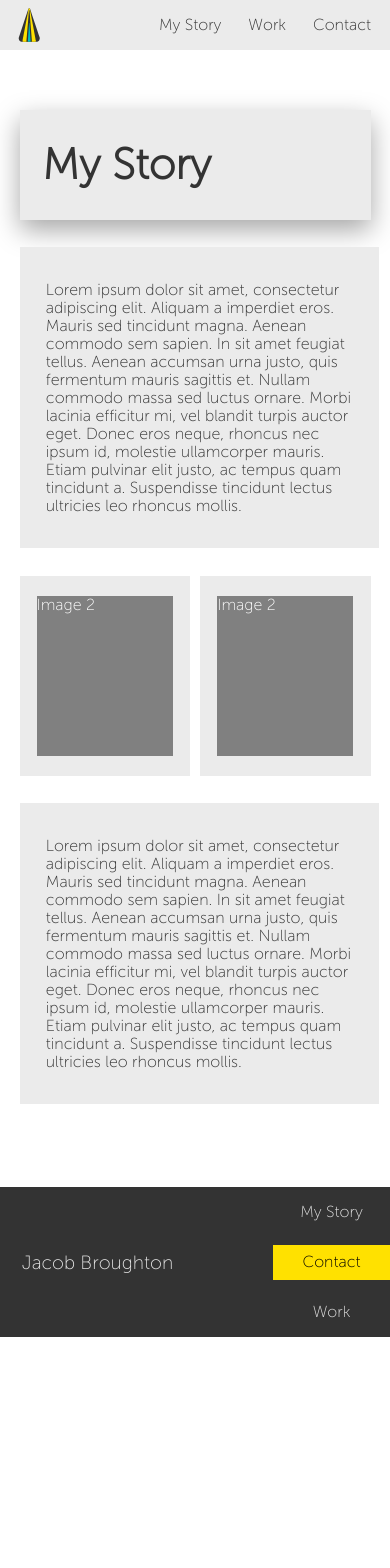
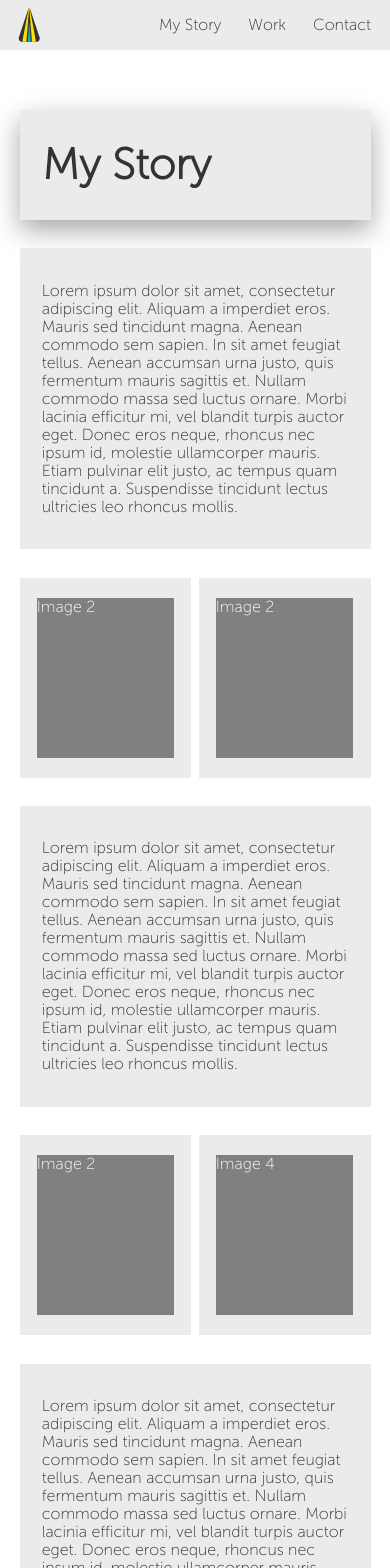
Before and after one commit to jlbroughton88/Portfolio-Next, a Next.js app: page /story in a window 390 px wide. Shown: the top 1568 px of the page. Before the commit the page ends 1337 px from the top, so only its background shows below. Built offline with nearby package versions, Linux system fonts and the light colour scheme.

Commit message:
added to story page

```diff
--- a/pages/story.js
+++ b/pages/story.js
@@ -12,6 +12,8 @@ const Story = () => (
                         <h2 className="name">My Story</h2>
                     </div>
                 </div>
+
+                {/* 1 */}
                 <div className="storyDiv">
                     <div className="insideStoryDiv">
                         <p className="storyP">
@@ -24,6 +26,8 @@ const Story = () => (
                     <div className="imageInside">Image 2</div>
                 </div>
 
+
+                {/* 2 */}
                 <div className="storyDiv2">
                     <div className="insideStoryDiv2">
                         <p className="storyP2">
@@ -34,6 +38,22 @@ const Story = () => (
                 </div>
                 <div className="imageDiv2">
                     <div className="imageInside2">Image 2</div>
+                </div>
+
+                {/* 3 */}
+                <div className="storyDiv3">
+                    <div className="insideStoryDiv3">
+                        <p className="storyP3">
+                            Lorem ipsum dolor sit amet, consectetur adipiscing elit. Aliquam a imperdiet eros. Mauris sed tincidunt magna. Aenean commodo sem sapien. In sit amet feugiat tellus. Aenean accumsan urna justo, quis fermentum mauris sagittis et. Nullam commodo massa sed luctus ornare. Morbi lacinia efficitur mi, vel blandit turpis auctor eget. Donec eros neque, rhoncus nec ipsum
+                            id, molestie ullamcorper mauris. Etiam pulvinar elit justo, ac tempus quam tincidunt a. Suspendisse tincidunt lectus ultricies leo rhoncus mollis.
+                        </p>
+                    </div>
+                </div>
+                <div className="imageDiv3">
+                    <div className="imageInside3">Image 2</div>
+                </div>
+                <div className="imageDiv4">
+                    <div className="imageInside4">Image 4</div>
                 </div>
             </div>
         </div>
--- a/public/css/story.scss
+++ b/public/css/story.scss
@@ -30,15 +30,15 @@ html, body{
 .mainStoryDiv{
     @include flex-center();
     margin-top: 60px;
-    margin-bottom: 150px;
+    margin-bottom: 190px;
 
     .surroundingStoryDiv{
         width: 90%;
         max-width: 790px;
         display: grid;
         grid-template-columns: repeat(6, 1fr);
-        grid-template-rows: 110px auto auto;
-        grid-gap: 5%;
+        grid-template-rows: 110px auto auto auto;
+        grid-gap: 3.5%;
         justify-items: center;
 
 
@@ -68,7 +68,7 @@ html, body{
                 @include the-color();
                 @include flex-start();
                 width: 87.5%;
-                padding: 5% 7.5%;
+                padding: 5% 6.33%;
 
                 .story{
 
@@ -86,9 +86,27 @@ html, body{
                 @include the-color();
                 @include flex-start();
                 width: 87.5%;
-                padding: 5% 7.5%;
+                padding: 5% 6.33%;
 
                 .story2{
+
+                }
+            }
+        }
+
+        .storyDiv3{
+            width: 100%;
+            max-width: 790px;
+            grid-column: 1/5;
+            grid-row: 4;
+
+            .insideStoryDiv3{
+                @include the-color();
+                @include flex-start();
+                width: 87.5%;
+                padding: 5% 6.33%;
+
+                .story3{
 
                 }
             }
@@ -123,6 +141,37 @@ html, body{
             }
         }
 
+        .imageDiv3{
+            @include flex-center();
+            @include the-color();
+            width: 100%;
+            grid-column: 5/7;
+            grid-row: 4;
+
+            .imageInside3{
+                width: 80%;
+                height: 80%;
+                background: grey;
+                color: white;
+            }
+        }
+
+
+        .imageDiv4{
+            @include flex-center();
+            @include the-color();
+            width: 100%;
+            grid-column: 5/7;
+            grid-row: 4;
+
+            .imageInside4{
+                width: 80%;
+                height: 80%;
+                background: grey;
+                color: white;
+            }
+        }
+
 
         @media(max-width: 750px) {
             .storyDiv{
@@ -140,11 +189,29 @@ html, body{
             .imageDiv2{
                 grid-column: 1/4;
             }
+
+            .storyDiv3{
+                grid-column: 1/4;
+            }
+
+            .imageDiv3{
+                grid-column: 4/7;
+            }
+        }
+
+        @media(min-width: 651px) {
+            .imageDiv4{
+                display: none;
+                .imageInside4{
+
+                }
+            }
         }
 
         @media(max-width: 650px) {
-                    grid-template-rows: 110px auto 200px auto;
-                    grid-gap: 3%;
+                    grid-template-rows: 110px auto 200px auto 200px auto ;
+                    grid-gap: 2%;
+                    margin-bottom: 80px;
 
                     .headerDiv{
                         grid-row: 1;
@@ -155,26 +222,46 @@ html, body{
                         grid-row: 2;
                     }
 
+                    .imageDiv{
+                        grid-column: 1/4;
+                        grid-row: 3;
+                    }
+
                     .storyDiv2{
                         grid-column: 1/7;
                         grid-row: 4;
-                    }
-
-                    .imageDiv{
-                        grid-column: 1/4;
-                        grid-row: 3;
                     }
 
                     .imageDiv2{
                         grid-column: 4/7;
                         grid-row: 3;
                     }
+
+                    .imageDiv3{
+                        grid-column: 1/4;
+                        grid-row: 5;
+                    }
+
+                    .storyDiv3{
+                        grid-column: 1/7;
+                        grid-row: 6;
+                    }
+
+                    .imageDiv4{
+                        grid-column: 4/7;
+                        grid-row: 5;
+                    }
+
                 }
 
+            @media(max-width: 450px) {
+                grid-gap: 2%;
+            }
         }
 
     @media(max-width: 450px) {
-        margin-bottom: 165px;
+        grid-gap: 2%;
+        margin-bottom: 130px;
     }
 
 }
```
Also changed, not shown: pages/index.js (+6 -2 lines), public/css/index.scss (+7 -7 lines).
